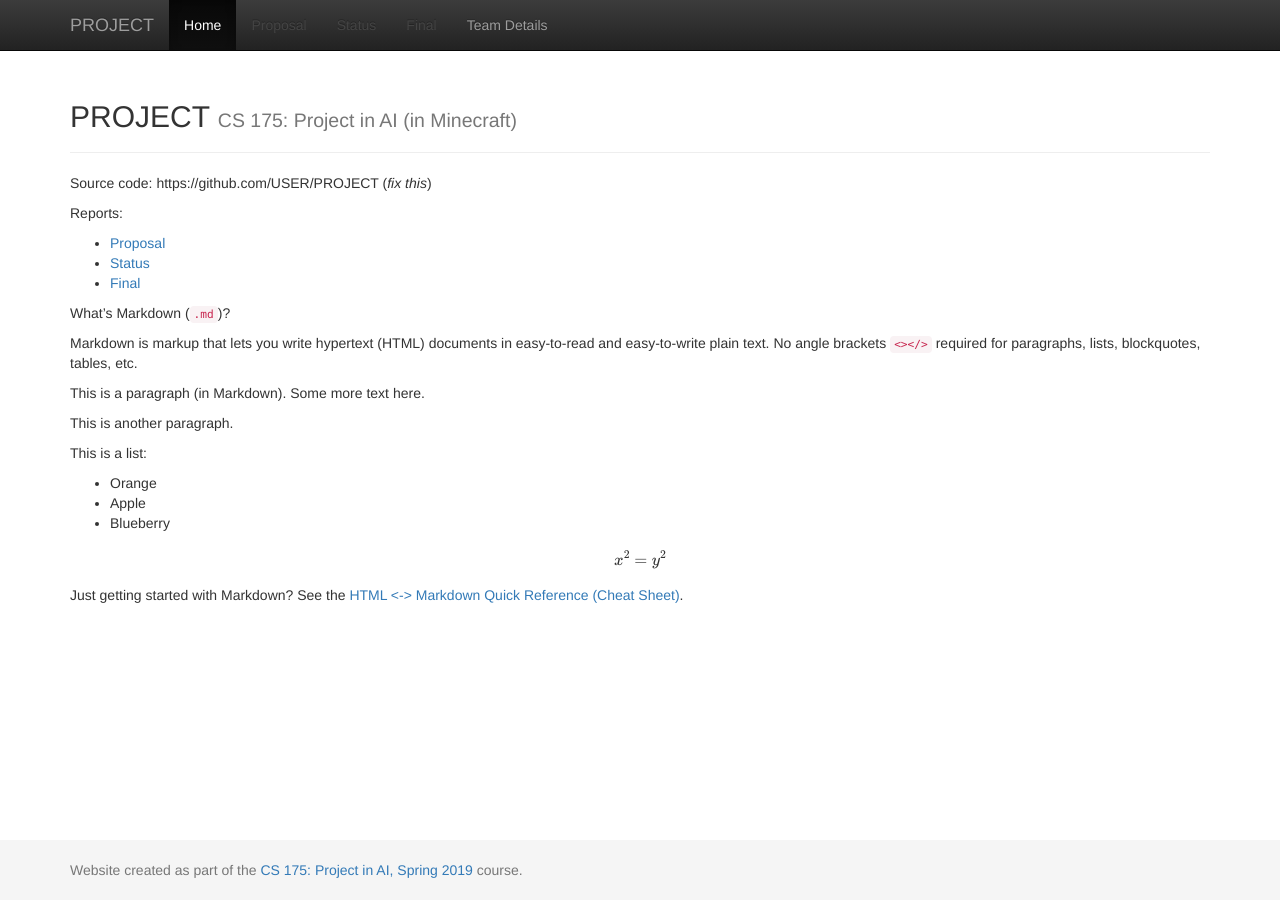
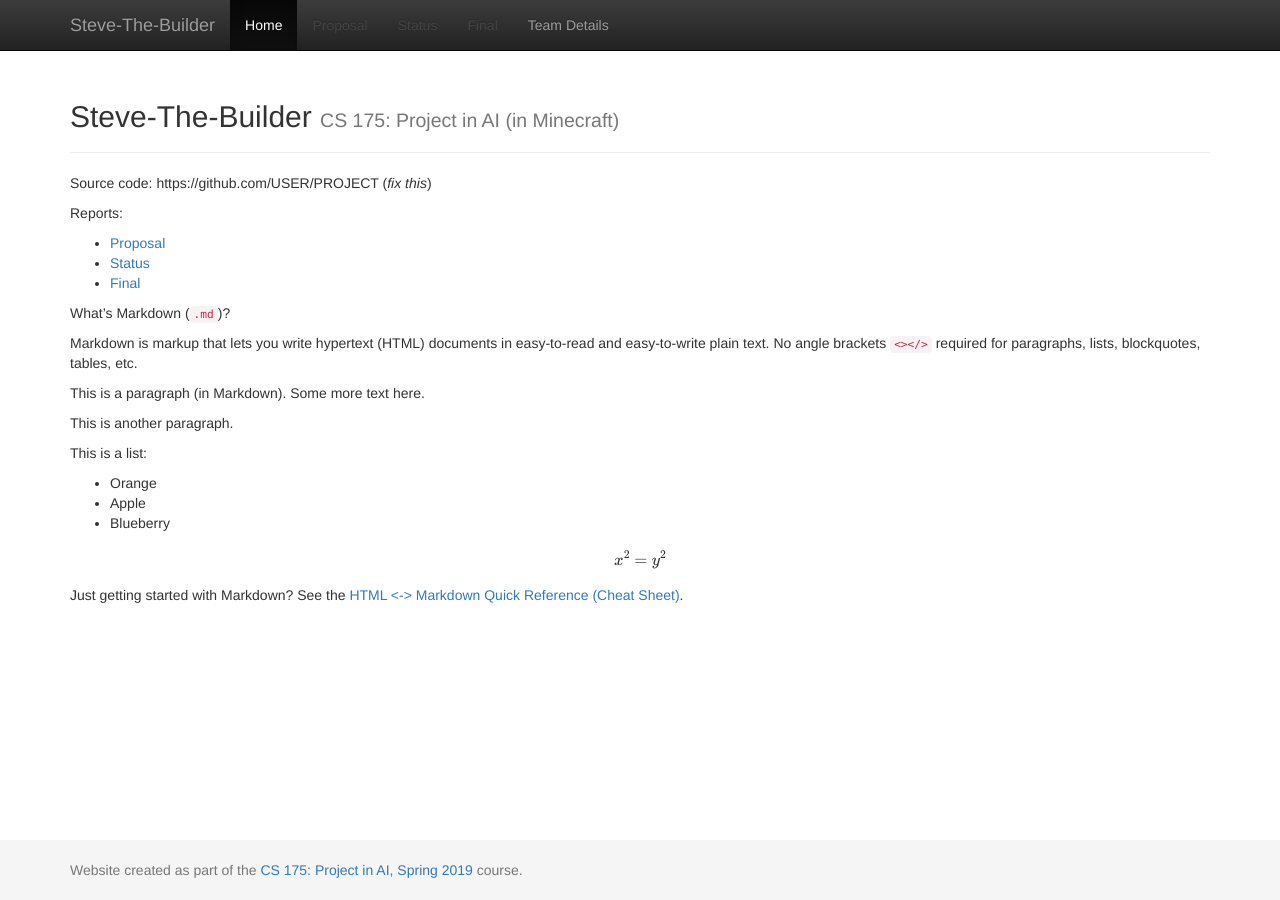
Before and after one commit to Timmichi/Steve-The-Builder, a Jekyll site: the page built from docs/index.md, in a window 1280 px wide. Built offline with Jekyll 4.4.1, drawn with Linux system fonts in a browser that asks for light colours; formulas are drawn with MathJax 3.

Commit message:
Update _config.yml

```diff
--- a/docs/_config.yml
+++ b/docs/_config.yml
@@ -1,7 +1,7 @@
 ###########
 # site.title
 
-title:    'PROJECT'
+title:    'Steve-The-Builder'
 subtitle: 'CS 175: Project in AI (in Minecraft)'
 
 
```
